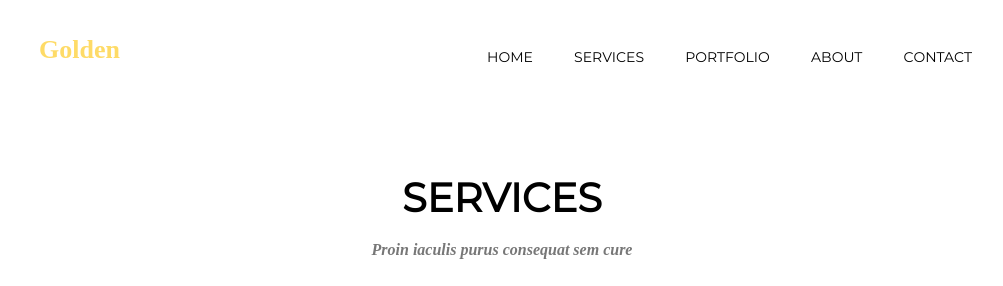
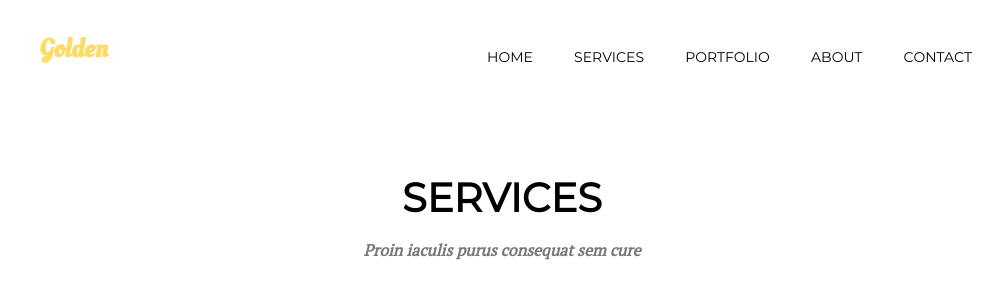
Before and after one commit to BoykoDV/goit-fe-course, a plain HTML site: page html-css/module-07/index.html in a window 1280 px wide. Shown: the top 286 px of the page, without its empty margins (138-1141 px from the left). Drawn offline with Linux system fonts and the light colour scheme.

Commit message:
Update styles.css

```diff
--- a/html-css/module-07/css/styles.css
+++ b/html-css/module-07/css/styles.css
@@ -38,7 +38,7 @@ html, body {
     display: block;
     text-decoration: none;
     font-size: 26px;
-    font-family: "Wisdom Script, Oleo Script";
+    font-family: "Wisdom Script", "Oleo Script";
     color: rgb(254, 219, 103);
     text-transform: capitalize;
 }
@@ -83,7 +83,7 @@ html, body {
     margin: 0;
     margin-bottom: 30px;
     font-size: 16px;
-    font-family: "Droid Serif, PT Serif";
+    font-family: "Droid Serif", "PT Serif";
     color: rgb(119, 119, 119);
     font-style: italic;
     text-align: center;
```
